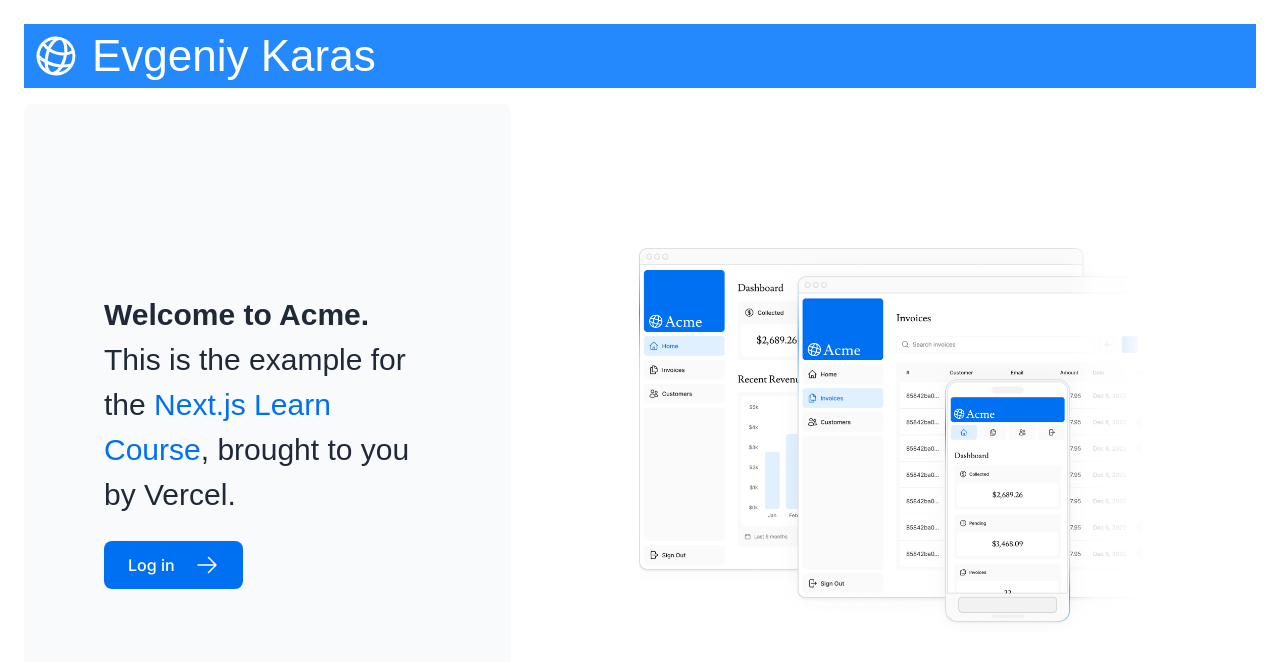
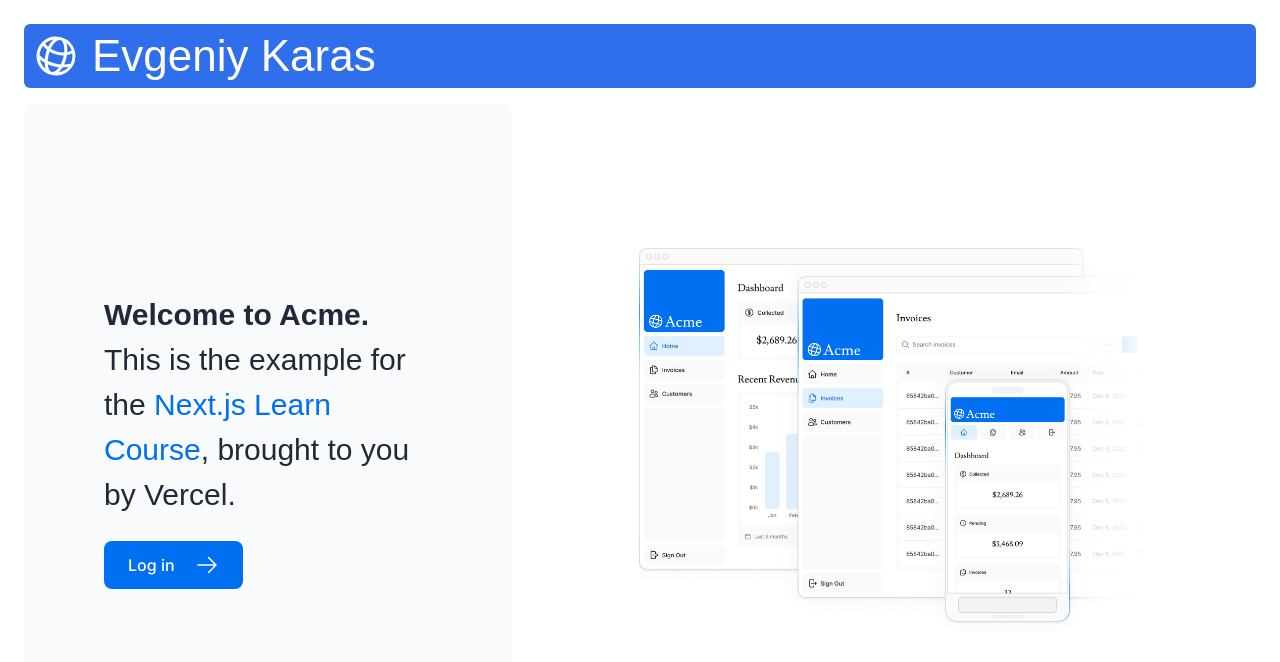
Before and after one commit to Karasevgen1205/nextjs-dashboard, a Next.js app: page / in a window 1280 px wide. Shown: the top 662 px of the page. Built offline with nearby package versions, Linux system fonts and the light colour scheme; a web font is replaced by a local one.

Commit message:
fix styles in header

```diff
--- a/app/page.tsx
+++ b/app/page.tsx
@@ -9,7 +9,7 @@ export default function Page() {
   return (
     <main className="flex min-h-screen flex-col p-6">
       {/* <div className={styles.shape}> */}
-      <div className="w-auto h-[130] md:h-[150] flex items-end rounded-[15] bg-blue-400">
+      <div className="w-auto h-[70] md:h-[130] flex items-end rounded-[15] rounded-md bg-blue-600">
         <AcmeLogo />
       </div>
       <div className="mt-4 flex grow flex-col gap-4 md:flex-row">
```
